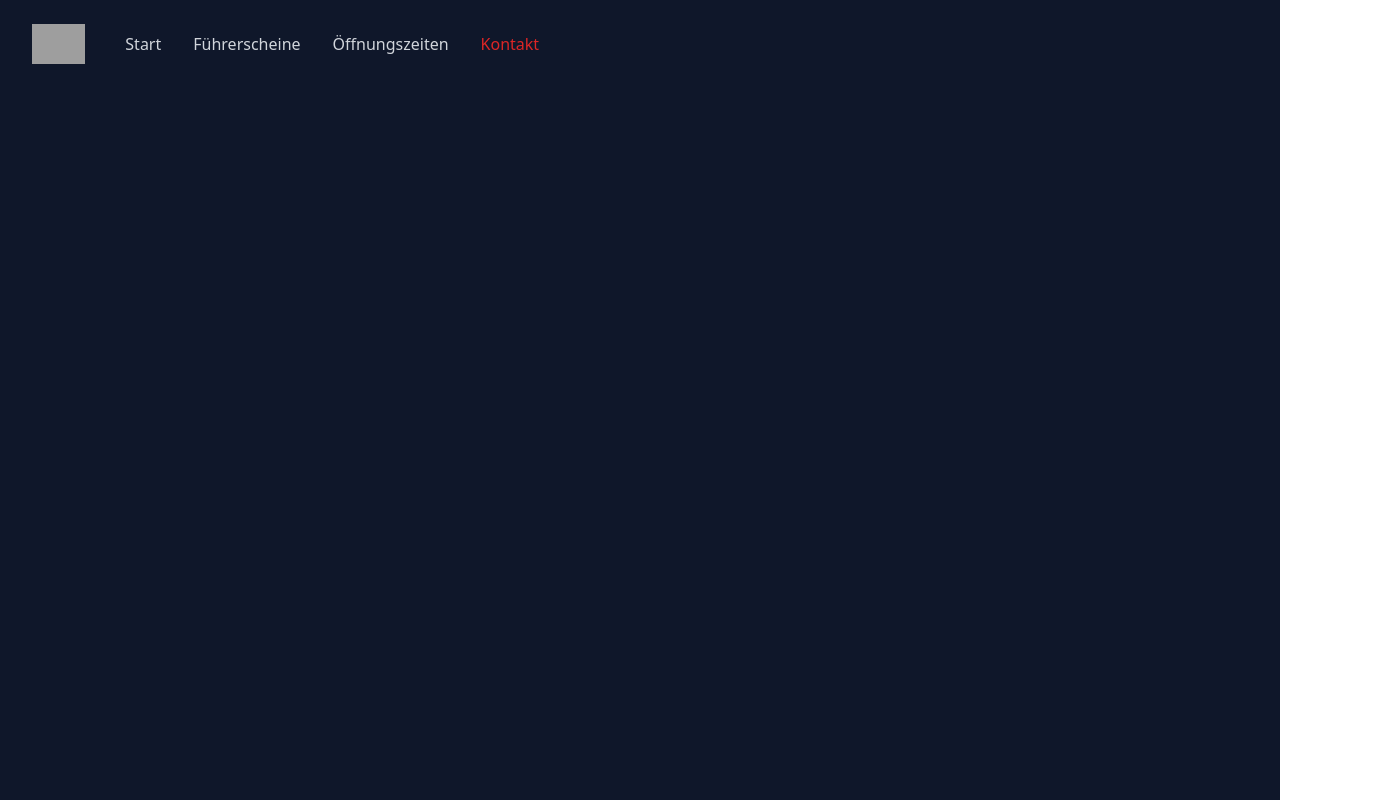
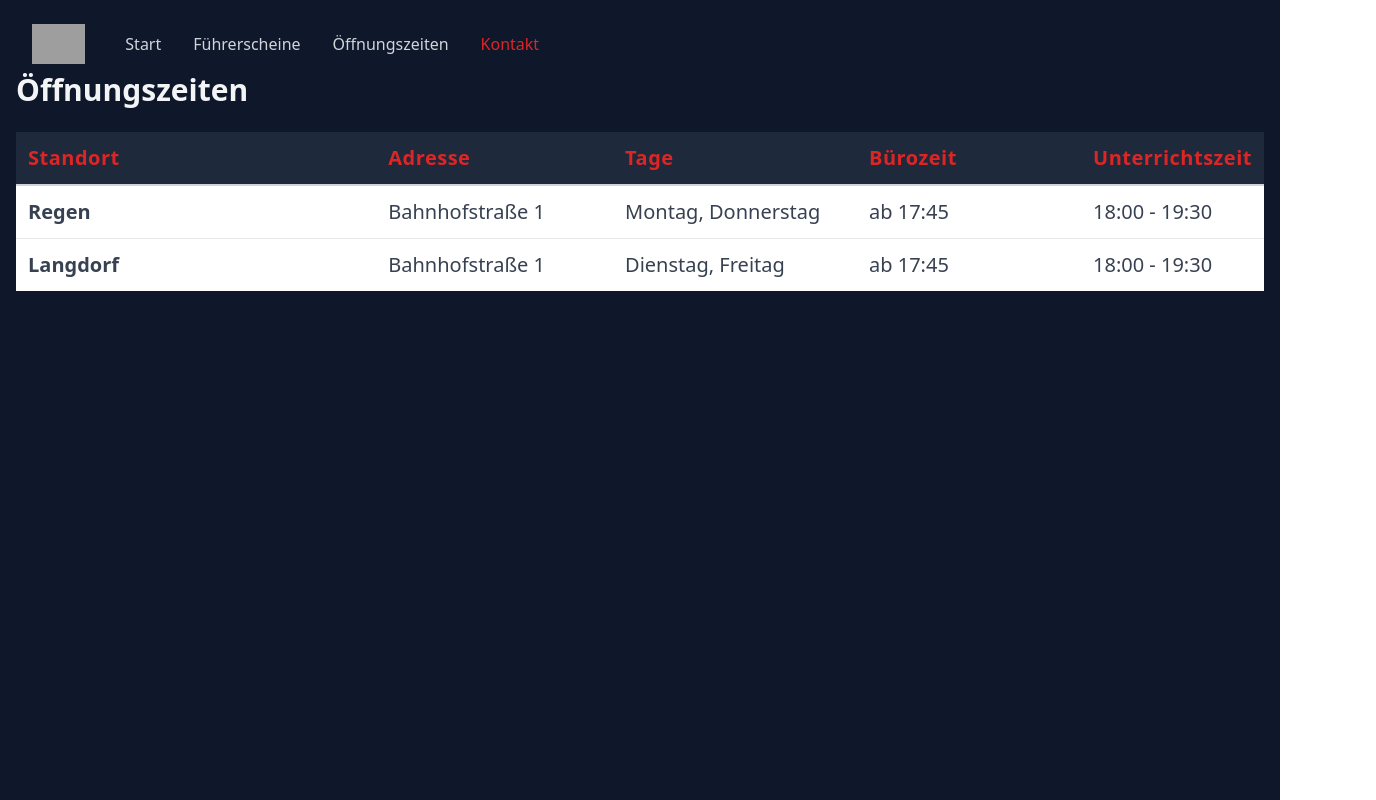
Before and after one commit to H2OSANI/Fahrschule-Piede, a Next.js app in the folder fahschule-piede/: page /oeffnungszeiten in a window 1280 px wide. Shown: the top 800 px of the page, 1376 px wide, since content can reach past the window. Built offline with nearby package versions, Linux system fonts and the light colour scheme; grey boxes are pictures that could not be loaded.

Commit message:
Öffnungszeiten + Cleanup

```diff
--- a/fahschule-piede/components/Footer.tsx
+++ b/fahschule-piede/components/Footer.tsx
@@ -10,7 +10,7 @@ function Footer() {
                 <div className="flex">
                     <Link href="https://de-de.facebook.com/pages/category/Automotive--Aircraft---Boat/Fahrschule-Piede-781753331871816/"  target="blank">
                         <svg aria-hidden="true" focusable="false" data-prefix="fab" data-icon="facebook-f"
-                            className="w-2.5 mr-6 text-red-600" role="img" xmlns="http://www.w3.org/2000/svg"
+                            className="w-2.5 mr-6 text-red-600 cursor-pointer" role="img" xmlns="http://www.w3.org/2000/svg"
                             viewBox="0 0 320 512">
                             <path fill="currentColor"
                                 d="M279.14 288l14.22-92.66h-88.91v-60.13c0-25.35 12.42-50.06 52.24-50.06h40.42V6.26S260.43 0 225.36 0c-73.22 0-121.08 44.38-121.08 124.72v70.62H22.89V288h81.39v224h100.17V288z">
@@ -19,7 +19,7 @@ function Footer() {
                     </Link>
                     <Link href="https:/instagram.com/fahrschulepiede?igshid=YmMyMTA2M2Y=\" target="blank">
                         <svg aria-hidden="true" focusable="false" data-prefix="fab" data-icon="instagram"
-                            className="w-3.5 mr-6 text-red-600" role="img" xmlns="http://www.w3.org/2000/svg" viewBox="0 0 448 512">
+                            className="w-3.5 mr-6 text-red-600 cursor-pointer" role="img" xmlns="http://www.w3.org/2000/svg" viewBox="0 0 448 512">
                             <path fill="currentColor"
                                 d="M224.1 141c-63.6 0-114.9 51.3-114.9 114.9s51.3 114.9 114.9 114.9S339 319.5 339 255.9 287.7 141 224.1 141zm0 189.6c-41.1 0-74.7-33.5-74.7-74.7s33.5-74.7 74.7-74.7 74.7 33.5 74.7 74.7-33.6 74.7-74.7 74.7zm146.4-194.3c0 14.9-12 26.8-26.8 26.8-14.9 0-26.8-12-26.8-26.8s12-26.8 26.8-26.8 26.8 12 26.8 26.8zm76.1 27.2c-1.7-35.9-9.9-67.7-36.2-93.9-26.2-26.2-58-34.4-93.9-36.2-37-2.1-147.9-2.1-184.9 0-35.8 1.7-67.6 9.9-93.9 36.1s-34.4 58-36.2 93.9c-2.1 37-2.1 147.9 0 184.9 1.7 35.9 9.9 67.7 36.2 93.9s58 34.4 93.9 36.2c37 2.1 147.9 2.1 184.9 0 35.9-1.7 67.7-9.9 93.9-36.2 26.2-26.2 34.4-58 36.2-93.9 2.1-37 2.1-147.8 0-184.8zM398.8 388c-7.8 19.6-22.9 34.7-42.6 42.6-29.5 11.7-99.5 9-132.1 9s-102.7 2.6-132.1-9c-19.6-7.8-34.7-22.9-42.6-42.6-11.7-29.5-9-99.5-9-132.1s-2.6-102.7 9-132.1c7.8-19.6 22.9-34.7 42.6-42.6 29.5-11.7 99.5-9 132.1-9s102.7-2.6 132.1 9c19.6 7.8 34.7 22.9 42.6 42.6 11.7 29.5 9 99.5 9 132.1s2.7 102.7-9 132.1z">
                             </path>
--- a/fahschule-piede/components/Herosection.tsx
+++ b/fahschule-piede/components/Herosection.tsx
@@ -93,14 +93,14 @@ export default function Herosection() {
                         key={item.name}
                         href={item.href}
                       >
-                        <h3 className="block px-3 py-2 rounded-md text-base font-medium text-gray-100 hover:text-red-900">{item.name}</h3>
+                        <h3 className="block px-3 py-2 rounded-md text-base font-medium text-gray-100 hover:text-red-600 cursor-pointer">{item.name}</h3>
                       </Link>
                     ))}
                   </div>
                   <Link
                     href="/kontakt"
                   >
-                    <h3 className="block w-full px-5 py-3 text-center font-medium text-red-600 bg-box-blue border-t border-red-600">Kontakt</h3>
+                    <h3 className="block w-full px-5 py-3 text-center font-medium text-red-600 bg-box-blue border-t border-red-600 cursor-pointer">Kontakt</h3>
                   </Link>
                 </div>
               </Popover.Panel>
--- a/fahschule-piede/components/Navbar.tsx
+++ b/fahschule-piede/components/Navbar.tsx
@@ -11,18 +11,9 @@ const navigation = [
 
 export default function Navbar() {
     return (
-        <div className="block md:block bg-back-blue overflow-hidden">
+        <header className="md:block bg-back-blue overflow-hidden">
             <div className="max-w-7xl mx-auto">
                 <div className="block md:block z-40 pb-8 bg-back-blue sm:pb-16 md:pb-2 lg:max-w-2xl lg:w-full lg:pb-2 xl:pb-2">
-                    <svg
-                        className="hidden lg:block absolute right-0 inset-y-0 h-full w-48 text-back-blue transform translate-x-1/2"
-                        fill="currentColor"
-                        viewBox="0 0 100 100"
-                        preserveAspectRatio="none"
-                        aria-hidden="true"
-                    >
-                    </svg>
-
                     <Popover>
                         <div className="relative pt-6 px-4 sm:px-6 lg:px-8">
                             <nav className="relative flex items-center justify-between sm:h-10 lg:justify-start" aria-label="Global">
@@ -91,14 +82,14 @@ export default function Navbar() {
                                                 key={item.name}
                                                 href={item.href}
                                             >
-                                                <h3  className="block px-3 py-2 rounded-md text-base font-medium text-gray-300 hover:text-red-600">{item.name}</h3>
+                                                <h3  className="block px-3 py-2 rounded-md text-base font-medium text-gray-300 hover:text-red-600 cursor-pointer">{item.name}</h3>
                                             </Link>
                                         ))}
                                     </div>
                                     <Link
                                         href="/kontakt"
                                     >
-                                        <h3 className="block w-full px-5 py-3 text-center font-medium text-red-600 bg-box-blue">Kontakt</h3>
+                                        <h3 className="block w-full px-5 py-3 text-center font-medium text-red-600 border-t border-red-600 bg-box-blue cursor-pointer">Kontakt</h3>
                                     </Link>
                                 </div>
                             </Popover.Panel>
@@ -106,6 +97,6 @@ export default function Navbar() {
                     </Popover>
                 </div>
             </div>
-        </div>
+        </header>
     )
 }
--- a/fahschule-piede/pages/oeffnungszeiten.tsx
+++ b/fahschule-piede/pages/oeffnungszeiten.tsx
@@ -5,7 +5,76 @@ function öffnungszeiten() {
     return (
         <>
             <Navbar />
-            <main className="w-full min-h-screen bg-back-blue"></main>
+            <main className="w-full min-h-screen bg-back-blue">
+                <h1 className="mb-2 md:mb-6 text-gray-100 font-bold text-3xl mx-4">Öffnungszeiten</h1>
+                <table className="w-full hidden md:block px-4">
+                    <thead className="bg-box-blue border-b-2 border-gray-300">
+                        <tr>
+                            <th className="w-1/3 p-3 text-xl font-semibold tracking-wide text-left text-red-600">Standort</th>
+                            <th className="w-1/5 p-3 text-xl font-semibold tracking-wide text-left text-red-600">Adresse</th>
+                            <th className="w-1/5 p-3 text-xl font-semibold tracking-wide text-left text-red-600">Tage</th>
+                            <th className="w-1/5 p-3 text-xl font-semibold tracking-wide text-left text-red-600">Bürozeit</th>
+                            <th className="w-1/5 p-3 text-xl font-semibold tracking-wide text-left text-red-600">Unterrichtszeit</th>
+                        </tr>
+                    </thead>
+                    <tbody className="divide-y divide-gray-200">
+                        <tr className="bg-white">
+                            <td className="p-3 text-xl text-gray-700 font-bold whitespace-nowrap">Regen</td>
+                            <td className="p-3 text-xl text-gray-700 whitespace-nowrap">Bahnhofstraße 1</td>
+                            <td className="p-3 text-xl text-gray-700 whitespace-nowrap">Montag, Donnerstag</td>
+                            <td className="p-3 text-xl text-gray-700 whitespace-nowrap">ab 17:45</td>
+                            <td className="p-3 text-xl text-gray-700 whitespace-nowrap">18:00 - 19:30</td>
+                        </tr>
+                        <tr className="bg-white">
+                            <td className="p-3 text-xl text-gray-700 font-bold whitespace-nowrap">Langdorf</td>
+                            <td className="p-3 text-xl text-gray-700 whitespace-nowrap">Bahnhofstraße 1</td>
+                            <td className="p-3 text-xl text-gray-700 whitespace-nowrap">Dienstag, Freitag</td>
+                            <td className="p-3 text-xl text-gray-700 whitespace-nowrap">ab 17:45</td>
+                            <td className="p-3 text-xl text-gray-700 whitespace-nowrap">18:00 - 19:30</td>
+                        </tr>
+                    </tbody>
+                </table>
+                <div className="grid grid-cols-1 gap-4 md:hidden m-4">
+                    <div className="bg-white space-y-4 p-4 rounded-lg shadow">
+                        <div className="flex flex-col space-y-3 items-center space-x-2 text-md">
+                            <div className="font-semibold text-lg text-red-600">Regen</div>
+                            <div className="text-gray-500">
+                                <p className="flex">
+                                <svg aria-hidden="true" focusable="false" data-prefix="fas" data-icon="home"
+                                    className="w-4 mr-2" role="img" xmlns="http://www.w3.org/2000/svg" viewBox="0 0 576 512">
+                                    <path fill="currentColor"
+                                        d="M280.37 148.26L96 300.11V464a16 16 0 0 0 16 16l112.06-.29a16 16 0 0 0 15.92-16V368a16 16 0 0 1 16-16h64a16 16 0 0 1 16 16v95.64a16 16 0 0 0 16 16.05L464 480a16 16 0 0 0 16-16V300L295.67 148.26a12.19 12.19 0 0 0-15.3 0zM571.6 251.47L488 182.56V44.05a12 12 0 0 0-12-12h-56a12 12 0 0 0-12 12v72.61L318.47 43a48 48 0 0 0-61 0L4.34 251.47a12 12 0 0 0-1.6 16.9l25.5 31A12 12 0 0 0 45.15 301l235.22-193.74a12.19 12.19 0 0 1 15.3 0L530.9 301a12 12 0 0 0 16.9-1.6l25.5-31a12 12 0 0 0-1.7-16.93z">
+                                    </path>
+                                </svg>
+                                Bahnhofstraße 1
+                                </p>
+                            </div>
+                            <div><span className="text-gray-700 p-1.5 bg-red-400 rounded-sm">Montag</span>  und  <span className="text-gray-700 p-1.5 bg-red-400 rounded-sm">Donnerstag</span></div>
+                            <div>Bürozeit: <span className="font-bold">ab 17:45</span></div>
+                            <div>Unterrichtszeit: <span className="font-bold">18:00 - 19:30</span></div>
+                        </div>
+                    </div>
+                    <div className="bg-white space-y-4 p-4 rounded-lg shadow">
+                        <div className="flex flex-col space-y-3 items-center space-x-2 text-md">
+                            <div className="font-semibold text-lg text-red-600">Langdorf</div>
+                            <div className="text-gray-500">
+                                <p className="flex">
+                                <svg aria-hidden="true" focusable="false" data-prefix="fas" data-icon="home"
+                                    className="w-4 mr-2" role="img" xmlns="http://www.w3.org/2000/svg" viewBox="0 0 576 512">
+                                    <path fill="currentColor"
+                                        d="M280.37 148.26L96 300.11V464a16 16 0 0 0 16 16l112.06-.29a16 16 0 0 0 15.92-16V368a16 16 0 0 1 16-16h64a16 16 0 0 1 16 16v95.64a16 16 0 0 0 16 16.05L464 480a16 16 0 0 0 16-16V300L295.67 148.26a12.19 12.19 0 0 0-15.3 0zM571.6 251.47L488 182.56V44.05a12 12 0 0 0-12-12h-56a12 12 0 0 0-12 12v72.61L318.47 43a48 48 0 0 0-61 0L4.34 251.47a12 12 0 0 0-1.6 16.9l25.5 31A12 12 0 0 0 45.15 301l235.22-193.74a12.19 12.19 0 0 1 15.3 0L530.9 301a12 12 0 0 0 16.9-1.6l25.5-31a12 12 0 0 0-1.7-16.93z">
+                                    </path>
+                                </svg>
+                                Bahnhofstraße 1
+                                </p>
+                            </div>
+                            <div><span className="text-gray-700 p-1.5 bg-red-400 rounded-sm">Dienstag</span>  und  <span className="text-gray-700 p-1.5 bg-red-400 rounded-sm">Freitag</span></div>
+                            <div>Bürozeit: <span className="font-bold">ab 17:45</span></div>
+                            <div>Unterrichtszeit: <span className="font-bold">18:00 - 19:30</span></div>
+                        </div>
+                    </div>
+                </div>
+            </main>
         </>
     )
 }
```
Also changed, not shown: fahschule-piede/pages/index.tsx (+19 -17 lines).
